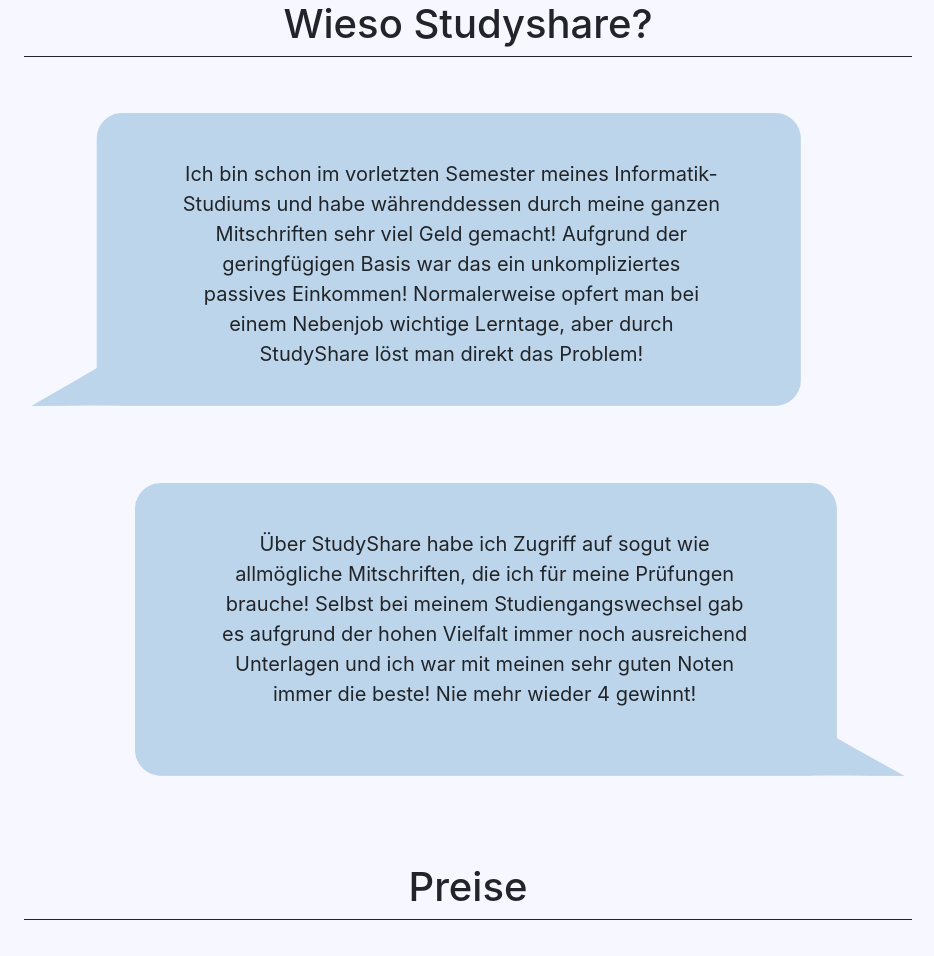
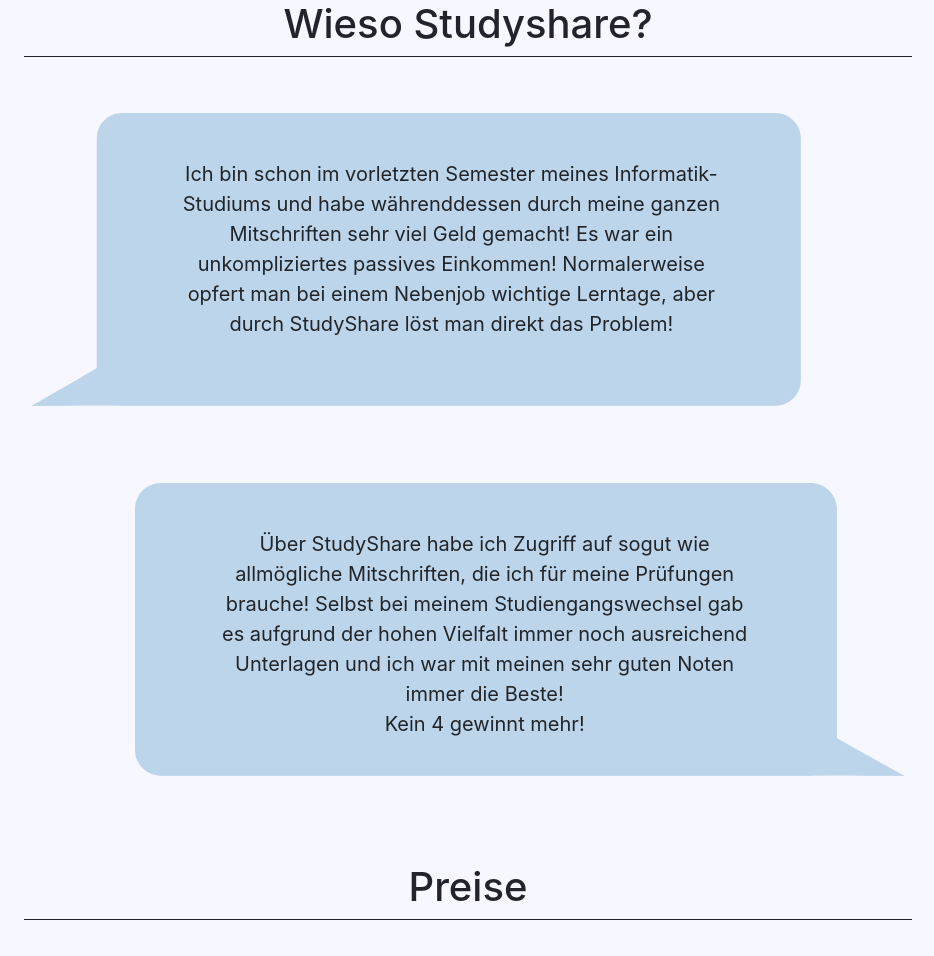
Before and after one commit to ChillySpiral/StudyShare, a PHP site: page / in a window 1280 px wide. Shown: the part 831-1787 px from the top of the page, without its empty margins (172-1106 px from the left). Run offline with PHP 8.4, Linux system fonts and the light colour scheme; data comes from the database, SQL or seed files in the repository.

Commit message:
little change

```diff
--- a/index.php
+++ b/index.php
@@ -77,7 +77,7 @@
                 <div class="bubble-left">
                     <div class="bubble-content-left">
                         Ich bin schon im vorletzten Semester meines Informatik-Studiums und habe währenddessen durch meine ganzen Mitschriften
-                        sehr viel Geld gemacht! Aufgrund der geringfügigen Basis war das ein unkompliziertes passives Einkommen!
+                        sehr viel Geld gemacht! Es war ein unkompliziertes passives Einkommen!
                         Normalerweise opfert man bei einem Nebenjob wichtige Lerntage, aber durch StudyShare löst man direkt das Problem!
                     </div>
                 </div>
@@ -89,7 +89,7 @@
                     <div class="bubble-content-right">
                         Über StudyShare habe ich Zugriff auf sogut wie allmögliche Mitschriften, die ich für meine Prüfungen brauche!
                         Selbst bei meinem Studiengangswechsel gab es aufgrund der hohen Vielfalt immer noch ausreichend Unterlagen und ich war
-                        mit meinen sehr guten Noten immer die beste! Nie mehr wieder 4 gewinnt!
+                        mit meinen sehr guten Noten immer die Beste! <br>Kein 4 gewinnt mehr!
                     </div>
                 </div>
             </div>
```
